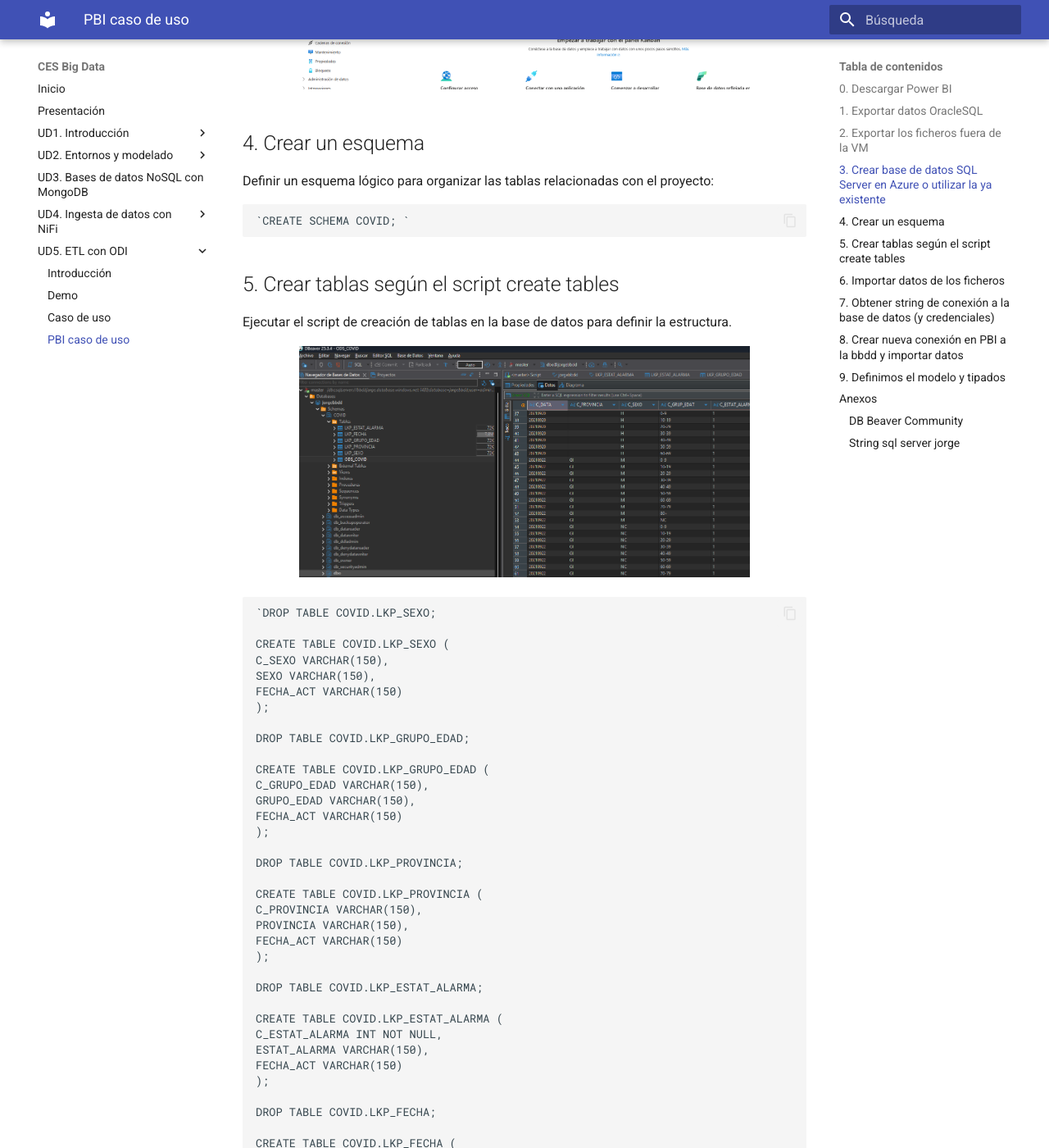
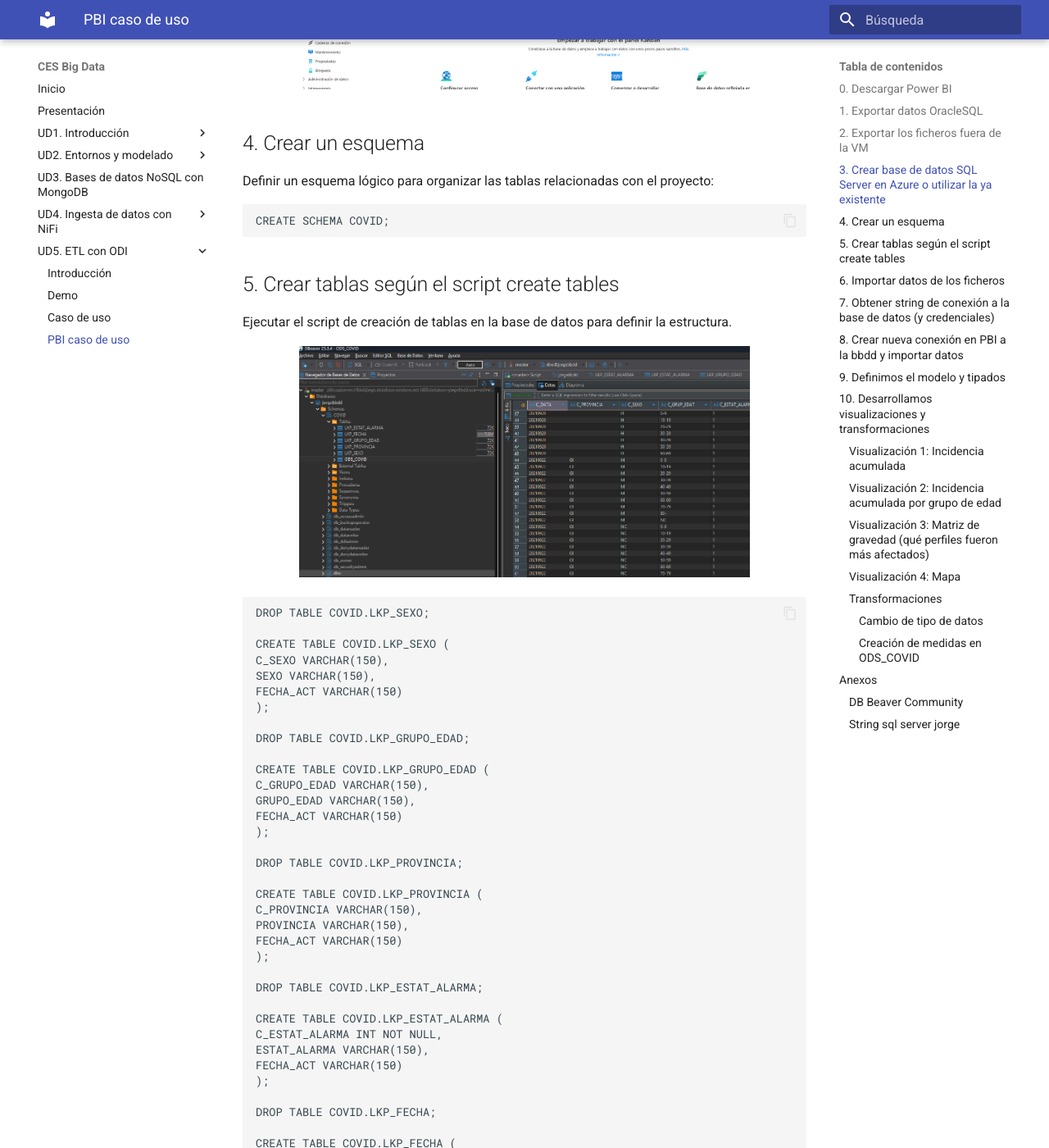
Before and after one commit to jorsodom/bigdata-sb, an MkDocs documentation site: the page built from docs/pbi/covid.md, in a window 1280 px wide and 1400 px high, scrolled down 1308 px. Shown: the whole window at 82% size. Built offline with MkDocs 1.6.1 and Material for MkDocs 9.7.7, drawn with Linux system fonts in a browser that asks for light colours; some of the changed text lies outside the part shown.

Commit message:
uprgade pbi img covid

````diff
--- a/docs/pbi/covid.md
+++ b/docs/pbi/covid.md
@@ -26,7 +26,7 @@
 ## 4. Crear un esquema
 Definir un esquema lógico para organizar las tablas relacionadas con el proyecto:
 
-    `CREATE SCHEMA COVID; `
+    CREATE SCHEMA COVID;
 
 ## 5. Crear tablas según el script create tables
 
@@ -37,7 +37,7 @@
 width="80%" />
 </div>
 
-    `DROP TABLE COVID.LKP_SEXO;
+    DROP TABLE COVID.LKP_SEXO;
 
     CREATE TABLE COVID.LKP_SEXO (
     C_SEXO VARCHAR(150),
@@ -106,7 +106,7 @@
     F_NUM_UCI VARCHAR(150),
     F_NUM_DEF VARCHAR(150),
     FECHA_ACT VARCHAR(150)
-    );`
+    );
 
 ## 6. Importar datos de los ficheros
 
@@ -193,7 +193,98 @@
 width="80%" />
 </div>
 
+## 10. Desarrollamos visualizaciones y transformaciones
 
+### Visualización 1: Incidencia acumulada
+**Tipo:** Gráfico de líneas
+
+- **Eje X:** `C_ANY_MES` de `LKP_FECHA`
+- **Eje Y:** `IncidenciaAcumulada` (medida creada)
+
+<div align="center">
+<img src="../../img/pbi_covid_pbi7.png" alt="pbi caso de uso"
+width="80%" />
+</div>
+
+---
+
+### Visualización 2: Incidencia acumulada por grupo de edad
+**Tipo:** Gráfico de líneas
+
+- **Eje X:** `C_ANY_MES` de `LKP_FECHA`
+- **Eje Y:** `IncidenciaAcumulada` (medida creada)
+- **Leyenda:** `Grupo Edad`
+
+<div align="center">
+<img src="../../img/pbi_covid_pbi8.png" alt="pbi caso de uso"
+width="80%" />
+</div>
+---
+
+### Visualización 3: Matriz de gravedad (qué perfiles fueron más afectados)
+**Tipo:** Matriz
+
+- **Filas:** `Grupo Edad`
+- **Columnas:** `Sexo`
+- **Valores:**
+  - `IncidenciaAcumulada`
+  - `Hospitalizaciones`
+  - `HospitalizacionesUCI`
+  - `Defunciones`
+  - `TasaLetalidad`
+
+<div align="center">
+<img src="../../img/pbi_covid_pbi9.png" alt="pbi caso de uso"
+width="80%" />
+</div>
+
+---
+
+### Visualización 4: Mapa
+Para habilitar el componente de mapas y mapas coropléticos:
+
+1. Ir a **Archivo > Opciones y configuración > Opciones**
+2. Seleccionar **Global > Seguridad**
+3. Activar los visuales de mapa y mapa coroplético
+4. Cerrar y volver a abrir Power BI
+
+<div align="center">
+<img src="../../img/pbi_covid_pbi10.png" alt="pbi caso de uso"
+width="80%" />
+</div>
+
+- **Ubicación:** `Provincia`
+- **Tamaño burbuja:** `Hospitalizaciones`
+- **Información sobre la herraienta:** `Defunciones`
+
+<div align="center">
+<img src="../../img/pbi_covid_pbi11.png" alt="pbi caso de uso"
+width="80%" />
+</div>
+
+### Transformaciones
+
+#### Cambio de tipo de datos
+- Todas las columnas `F_NUM_*` deben ser de tipo **Número entero**.
+- Pasos:
+  1. Ir a **Editar consultas**
+  2. Cambiar el tipo de datos de las columnas `F_NUM_*` a *Número entero*
+  3. **Cerrar y aplicar**
+
+---
+
+#### Creación de medidas en `ODS_COVID`
+Crear las siguientes medidas agregadas (SUM):
+
+```DAX
+IncidenciaAcumulada = SUM('COVID ODS_COVID'[F_NUM_CASOS])
+Defunciones = SUM('COVID ODS_COVID'[F_NUM_DEF])
+Hospitalizaciones =  SUM('COVID ODS_COVID'[F_NUM_HOSP])
+HospitalizacionesUCI = SUM('COVID ODS_COVID'[F_NUM_UCI])
+TasaHospitalizacion = DIVIDE([Hospitalizaciones], [IncidenciaAcumulada])
+TasaUCI = DIVIDE([HospitalizacionesUCI], [Hospitalizaciones])
+TasaLetalidad = DIVIDE([Defunciones], [IncidenciaAcumulada])
+IndiceGravedad = DIVIDE([Hospitalizaciones] + (2 * [HospitalizacionesUCI]) + (3 * [Defunciones]),[IncidenciaAcumulada])
 
 
 ## Anexos
````
Also changed, not shown: other parts of docs/pbi/covid.md (+1 -1 lines), docs/img/pbi_covid_pbi10.png (added), docs/img/pbi_covid_pbi11.png (added), docs/img/pbi_covid_pbi7.png (added), docs/img/pbi_covid_pbi8.png (added), docs/img/pbi_covid_pbi9.png (added).
